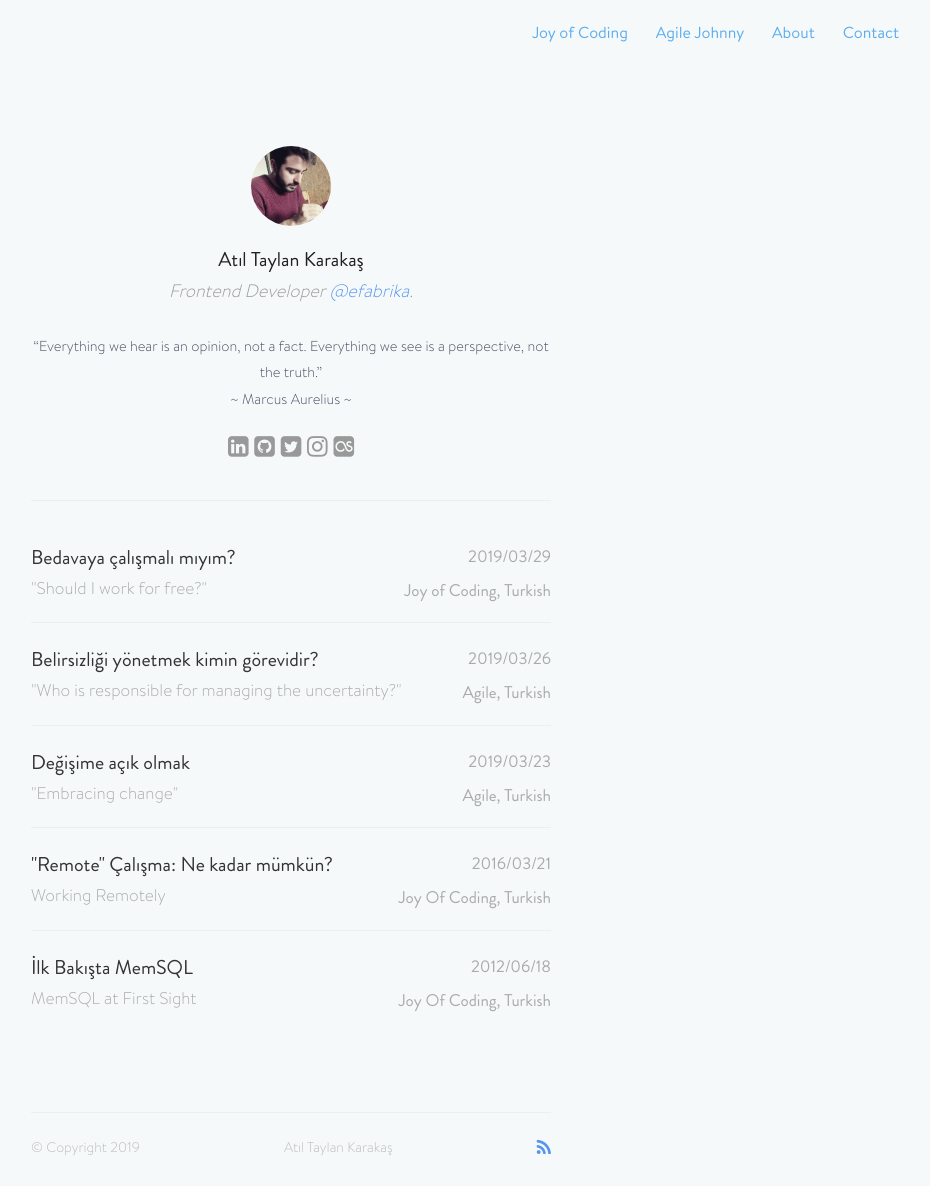
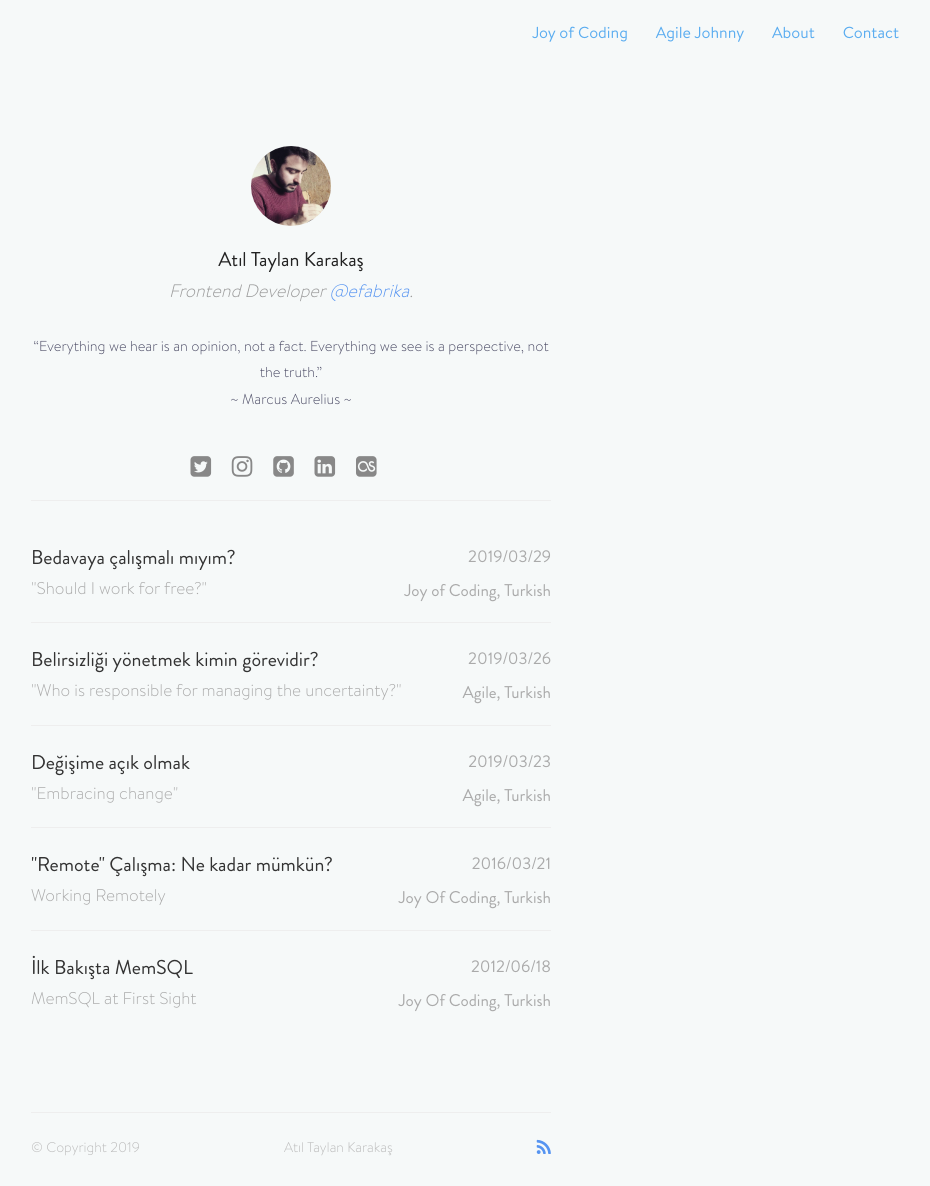
Before and after one commit to taylankarakas/taylankarakas.github.io, a Jekyll site: the page built from index.md, in a window 1280 px wide. Shown: the whole page, without its empty margins (349-1279 px from the left). Built offline with Jekyll 4.4.1, drawn with Linux system fonts in a browser that asks for light colours; nearby versions of some CDN libraries.

Commit message:
header fix

```diff
--- a/_includes/profile.html
+++ b/_includes/profile.html
@@ -29,17 +29,17 @@
 
             </div>
             <div id="personal-links">
-            <a href="https://www.linkedin.com/in/{{site.personal_links.linkedin}}" target="_blank" rel="no-follow">
-                <i class="fa " id="lkndn"></i>
-            </a>
-            <a href="https://github.com/{{site.personal_links.github}}" target="_blank" rel="no-follow" >
-                <i class="fa fa-github-square"></i>
-            </a>
                 <a href="https://twitter.com/{{site.personal_links.twitter}}" target="_blank" rel="no-follow">
                     <i class="fa" id="tw"></i>
                 </a>
                 <a href="https://instagram.com/{{site.personal_links.instagram}}" target="_blank" rel="no-follow">
                     <i class="fa"  id="ins"></i>
+                </a>
+                <a href="https://github.com/{{site.personal_links.github}}" target="_blank" rel="no-follow" >
+                    <i class="fa fa-github-square"></i>
+                </a>
+                <a href="https://www.linkedin.com/in/{{site.personal_links.linkedin}}" target="_blank" rel="no-follow">
+                    <i class="fa " id="lkndn"></i>
                 </a>
                 <a href="https://www.last.fm/user/dinosaur-act" target="_blank" rel="no-follow">
                     <i class="fa fa-lastfm-square"></i>
--- a/assets/css/custom.css
+++ b/assets/css/custom.css
@@ -1,5 +1,5 @@
 #personal-links {
-	margin-top: 20px;
+	margin-top: 40px;
 	font-size: 1.5rem
 }
 
@@ -7,7 +7,8 @@
 	font-size:0.9rem;
 }
 #personal-links a{
-	color:#999;
+	color:#888;
+	margin-right: 15px;
 }
 
 #post-list ul {
--- a/assets/css/style.css
+++ b/assets/css/style.css
@@ -130,7 +130,7 @@ h2 {
 .profile #header {
 	border-bottom: 1px solid #eee;
 	margin-bottom: 40px;
-	padding-bottom: 40px;
+	padding-bottom: 20px;
 	text-align: center;
 	position: relative;
 }
```
Lines whose indentation alone changed are shown as unchanged.
